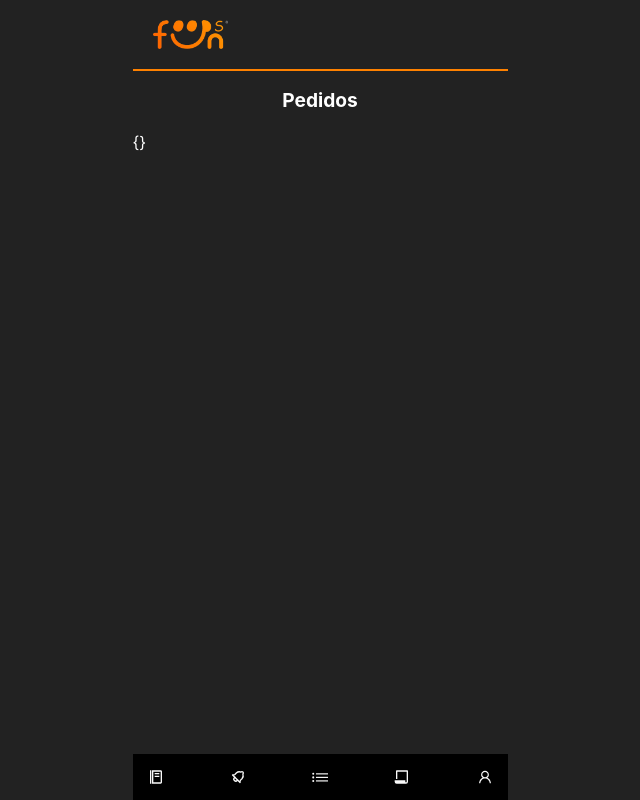
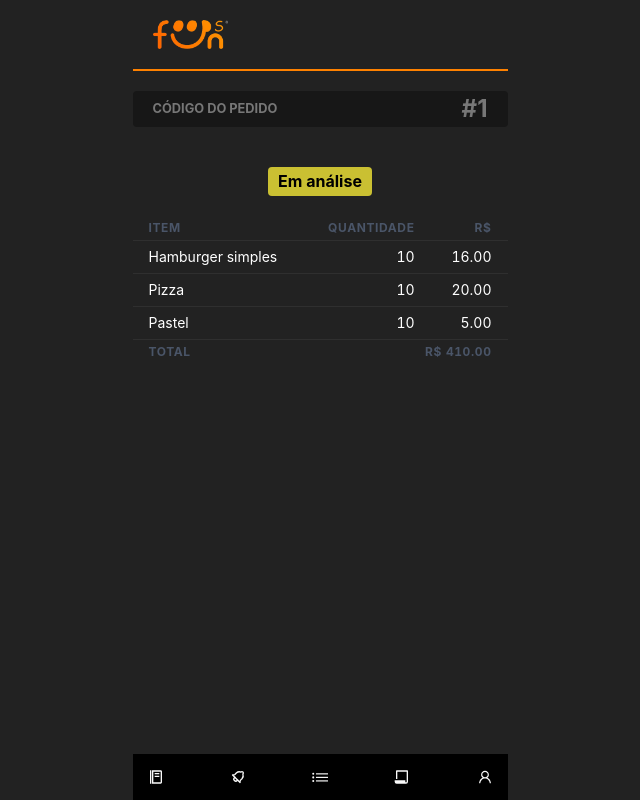
Before and after one commit to codethebasics/foodsfun, a Next.js app: page /pedidos in a window 1280 px wide. Shown: the whole page, without its empty margins (320-960 px from the left). Built offline with nearby package versions, Linux system fonts and the light colour scheme; no server answers.

Commit message:
página de pedidos

```diff
--- a/components/layouts/Footer.js
+++ b/components/layouts/Footer.js
@@ -31,11 +31,8 @@ export default function Footer() {
    }
 
    const confirmOrder = () => {
-      console.log('confirm order')
-      console.log(orderContext.order)
       OrderService.save(orderContext.order)
          .then(response => {
-            console.log(response)
             toggleConfirmDialog()
             orderContext.clearOrder()
          })
--- a/pages/pedidos/index.js
+++ b/pages/pedidos/index.js
@@ -1,31 +1,181 @@
-import { Box, Flex, Text } from '@chakra-ui/react'
+import {
+   Box,
+   Flex,
+   Text,
+   TableContainer,
+   Table,
+   Thead,
+   Tbody,
+   Tfoot,
+   Tr,
+   Th,
+   Td
+} from '@chakra-ui/react'
 import { useEffect } from 'react'
-import * as OrderService from '../../services/orders/orders.service'
-import { useOrderContext } from '../../src/context/order.context'
 
 export default function Pedidos() {
-   const orderContext = useOrderContext()
-
    useEffect(() => {
-      const fetchOrders = async () => {
-         const orders = await OrderService.list()
-         console.log(orders)
-      }
+      const fetchOrders = async () => {}
       fetchOrders()
    }, [])
 
+   const orderSubmitted = {
+      id: 1,
+      user: 1,
+      client: 1,
+      items: [
+         {
+            id: 1,
+            name: 'Hamburger simples',
+            image: 'https://img.freepik.com/fotos-gratis/hamburguer-de-carne-com-salada-de-queijo-e-tomate-em-piso-escuro_140725-89524.jpg?w=2000',
+            price: 16.0,
+            description:
+               'Burger Angus (160g), queijo prato, molho Fanis, maiosese e pão brioche',
+            quantity: 10,
+            total: 160.0
+         },
+         {
+            id: 2,
+            name: 'Pizza',
+            image: 'https://diaadianoticia.com.br/wp-content/uploads/2022/07/pizza-site-or.jpg',
+            price: 20.0,
+            description: 'Peperonni, pimentão, queijo e molho de tomate',
+            quantity: 10,
+            total: 200.0
+         },
+         {
+            id: 3,
+            name: 'Pastel',
+            image: 'https://www.comidaereceitas.com.br/wp-content/uploads/2007/11/Pastel_feiraaoo.jpg',
+            price: 5.0,
+            description: 'Carne, queijo, frango c/ catupiry',
+            quantity: 10,
+            total: 50.0
+         }
+      ],
+      total: 410.0,
+      status: 0
+   }
+
+   const renderOrderStatus = () => {
+      switch (orderSubmitted.status) {
+         case 0:
+            return 'Em análise'
+         case 1:
+            return 'Confirmado'
+         case 2:
+            return 'Cancelado'
+      }
+   }
+
+   const getOrderStatusColor = () => {
+      switch (orderSubmitted.status) {
+         case 0:
+            return '#cac032'
+         case 1:
+            return '#64aa64'
+         case 2:
+            return '#f8564a'
+      }
+   }
+
    return (
       <Box display="flex" justifyContent="center" flexDirection="column">
-         <Flex width="100%" padding="15px" justifyContent="center">
-            <Text fontWeight="bold" fontSize="1.2rem">
-               Pedidos
+         <Flex
+            px={5}
+            my={5}
+            justifyContent="space-between"
+            alignItems="center"
+            backgroundColor="#171717"
+            borderRadius="4px"
+         >
+            <Text
+               fontSize="0.8rem"
+               textTransform="uppercase"
+               color="#777"
+               fontWeight="bold"
+            >
+               Código do pedido
+            </Text>
+            <Text
+               fontSize="1.5rem"
+               textTransform="uppercase"
+               color="#777"
+               fontWeight="bold"
+            >
+               #{orderSubmitted?.id}
             </Text>
          </Flex>
-         <Box>
-            <Box>
-               <Text>{JSON.stringify(orderContext.order)}</Text>
-            </Box>
-         </Box>
+         <Flex justifyContent="center">
+            <Text
+               mx={5}
+               mt={5}
+               padding="2.5px 10px"
+               borderRadius="4px"
+               color="#000"
+               fontWeight="bold"
+               backgroundColor={getOrderStatusColor()}
+            >
+               {renderOrderStatus()}
+            </Text>
+         </Flex>
+         <TableContainer py={5}>
+            <Table size="sm" colorScheme="whiteAlpha">
+               <Thead>
+                  <Tr>
+                     <Th>Item</Th>
+                     <Th isNumeric>Quantidade</Th>
+                     <Th isNumeric>R$</Th>
+                  </Tr>
+               </Thead>
+               <Tbody>
+                  {orderSubmitted.items.map((item, key) => (
+                     <Tr key={key}>
+                        <Td
+                           textDecoration={
+                              orderSubmitted.status === 2
+                                 ? 'line-through'
+                                 : 'none'
+                           }
+                        >
+                           {item.name}
+                        </Td>
+                        <Td isNumeric>{item.quantity}</Td>
+                        <Td
+                           textDecoration={
+                              orderSubmitted.status === 2
+                                 ? 'line-through'
+                                 : 'none'
+                           }
+                           isNumeric
+                        >
+                           {item.price.toFixed(2)}
+                        </Td>
+                     </Tr>
+                  ))}
+               </Tbody>
+               <Tfoot>
+                  <Tr>
+                     <Th>
+                        <Text>Total</Text>
+                     </Th>
+                     <Th colSpan={2} isNumeric>
+                        <Text>
+                           R${' '}
+                           {orderSubmitted.status !== 2
+                              ? orderSubmitted.items
+                                   .map(item => item.price * item.quantity)
+                                   .reduce(
+                                      (total, subtotal) => total + subtotal
+                                   )
+                                   .toFixed(2)
+                              : 0}
+                        </Text>
+                     </Th>
+                  </Tr>
+               </Tfoot>
+            </Table>
+         </TableContainer>
       </Box>
    )
 }
--- a/styles/vars.scss
+++ b/styles/vars.scss
@@ -1,5 +1,8 @@
 $orange-1: #fe8100;
-$green-1: rgb(9, 153, 9);
+$yellow-1: #cac032;
+$red-1: #f8564a;
+$green-1: #099909;
+$green-2: #64aa64;
 $dark-0: #000;
 $dark-1: #222;
 $dark-2: #444;
```
